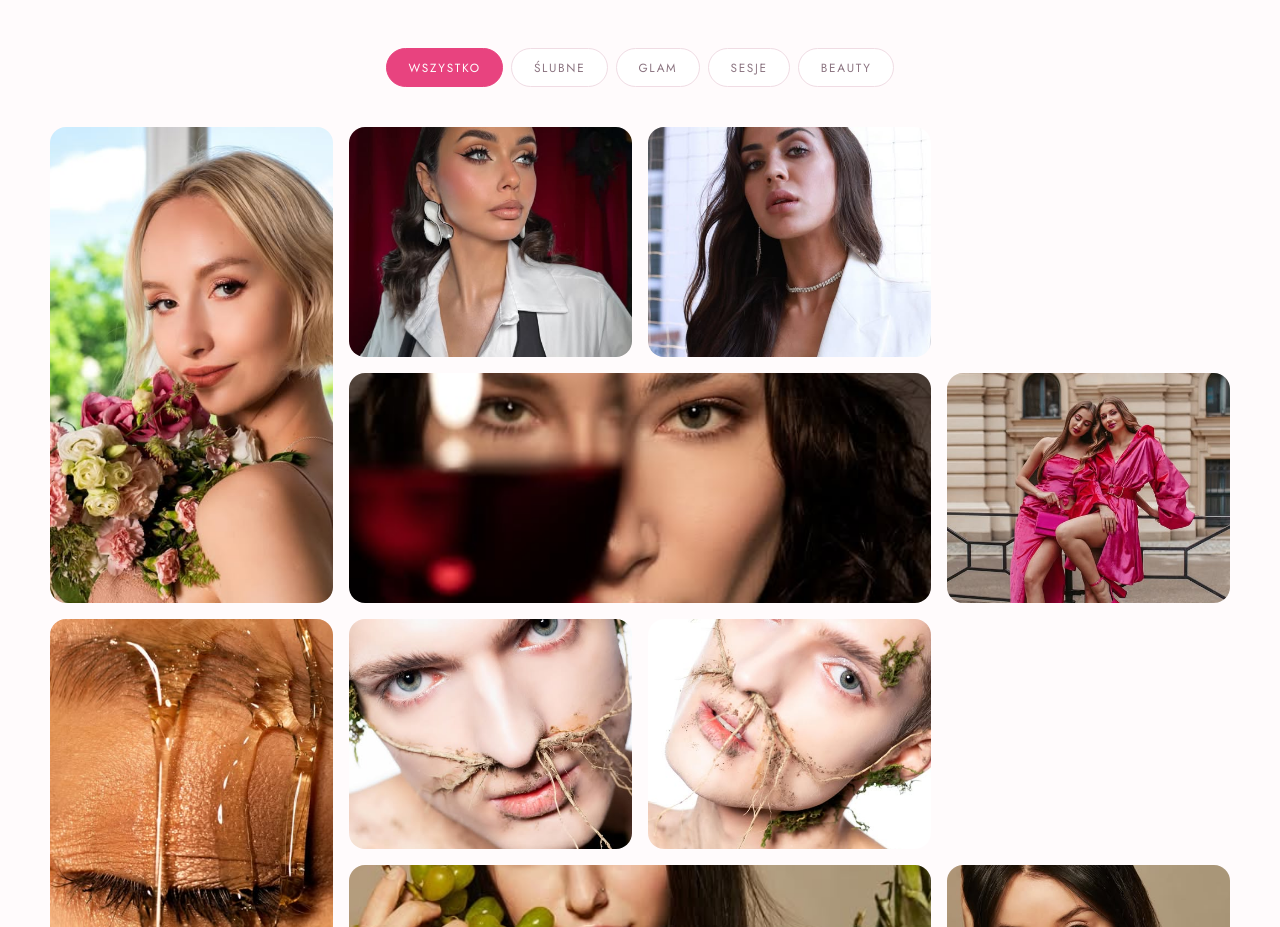
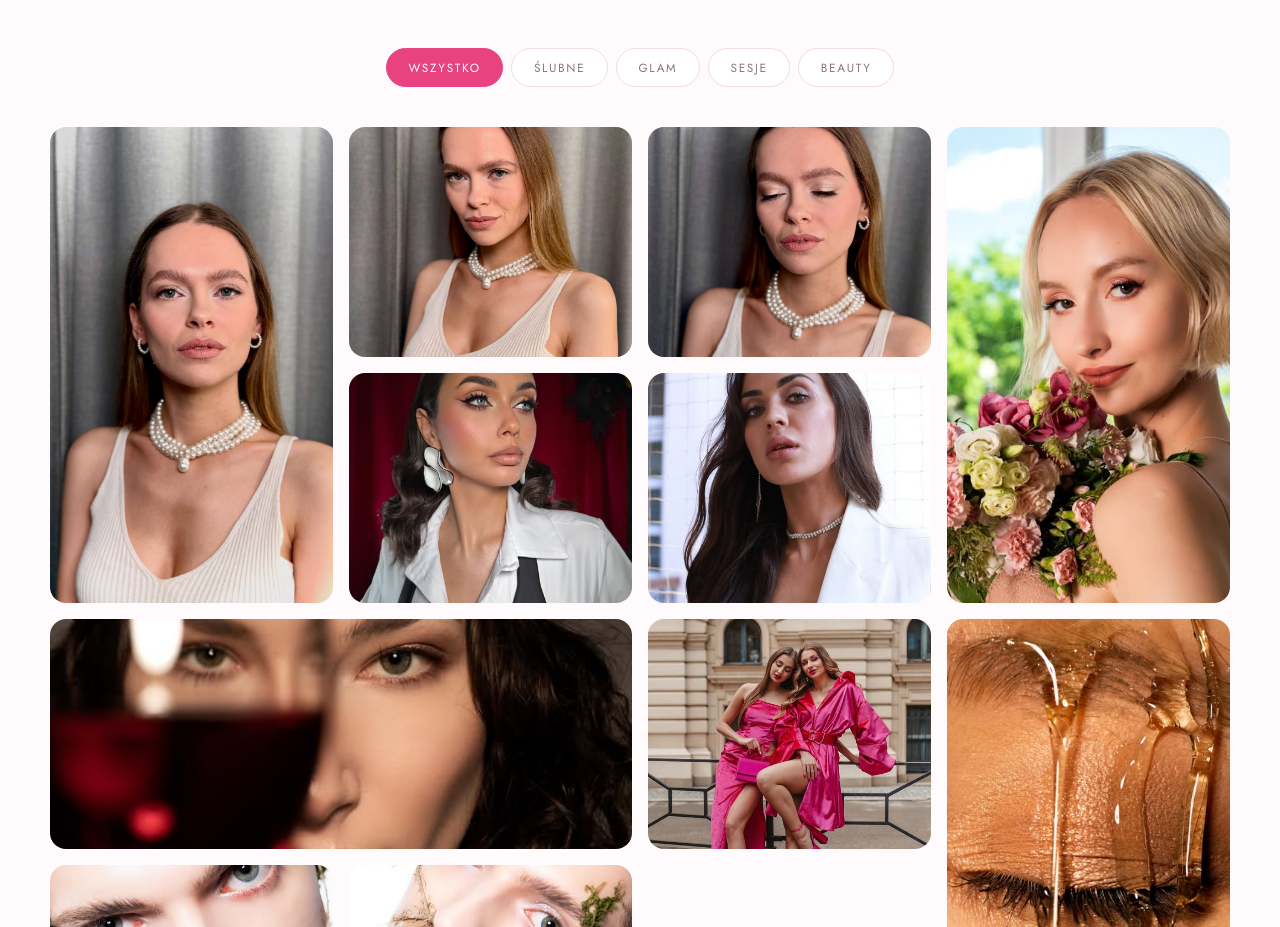
Before and after one commit to apecekmakeup/apecekmakeup.github.io, a plain HTML site: page index.html in a window 1280 px wide. Shown: the part 3100-4027 px from the top of the page. Drawn offline with nearby package versions, Linux system fonts and the light colour scheme.

Commit message:
Portfolio: trzy zdjęcia z sesji „Less is more" (#1)
Dodaje p12–p14 z posta z 2026-11-20 (instagram.com/p/Df-mYenDrTI/) —
naturalny makijaż, perłowa kolia. Dwa kafelki w kategorii „Ślubne",
jeden detal oka w „Beauty", nowe zdjęcia na początku galerii.

Źródłem są oryginały 3072x4096, przeskalowane do 1000 px —
ostrzejsze w lightboxie niż wcześniejsze zdjęcia pobierane z siatki IG.

Co-authored-by: Claude Opus 5 <noreply@anthropic.com>

```diff
--- a/index.html
+++ b/index.html
@@ -223,6 +223,15 @@
       </div>
 
       <div class="gallery" id="gallery">
+        <figure class="shot shot--tall reveal" data-cat="slub" data-caption="Less is more — naturalny makijaż, świetlista skóra">
+          <img src="assets/img/p12.jpg" alt="Naturalny makijaż ślubny: świetlista skóra, nude usta i perłowa kolia" loading="lazy"><span class="shot__zoom">＋</span></figure>
+
+        <figure class="shot reveal" data-cat="slub" data-caption="Miękkie wykończenie i puszyste brwi">
+          <img src="assets/img/p13.jpg" alt="Portret trzy czwarte, delikatny makijaż w ciepłych, nude tonach" loading="lazy"><span class="shot__zoom">＋</span></figure>
+
+        <figure class="shot reveal" data-cat="beauty" data-caption="Detal oka — satynowy cień i cienka kreska">
+          <img src="assets/img/p14.jpg" alt="Zbliżenie na zamknięte oko z satynowym cieniem i subtelną kreską" loading="lazy"><span class="shot__zoom">＋</span></figure>
+
         <figure class="shot shot--tall reveal" data-cat="slub"  data-caption="Makijaż ślubny — świetlista skóra i delikatne oko">
           <img src="assets/img/p07.jpg" alt="Panna młoda z bukietem kwiatów, naturalny makijaż ślubny" loading="lazy"><span class="shot__zoom">＋</span></figure>
 
```
Also changed, not shown: assets/img/p12.jpg (added), assets/img/p13.jpg (added), assets/img/p14.jpg (added).
